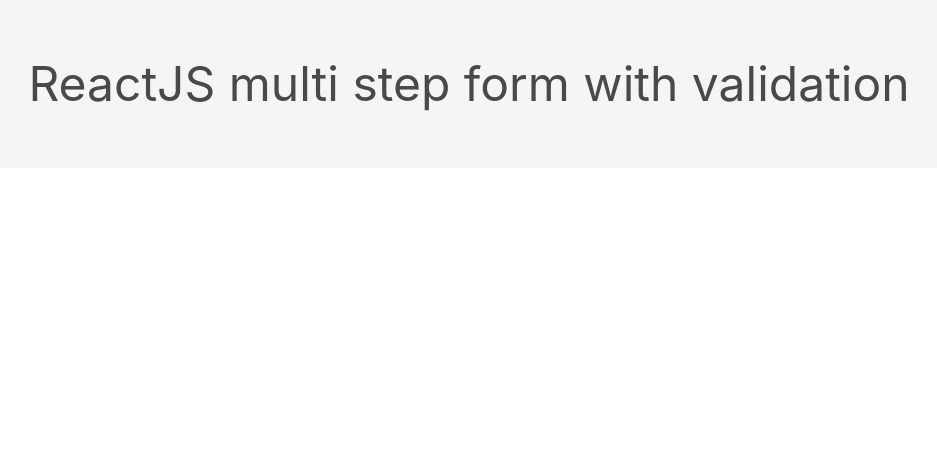
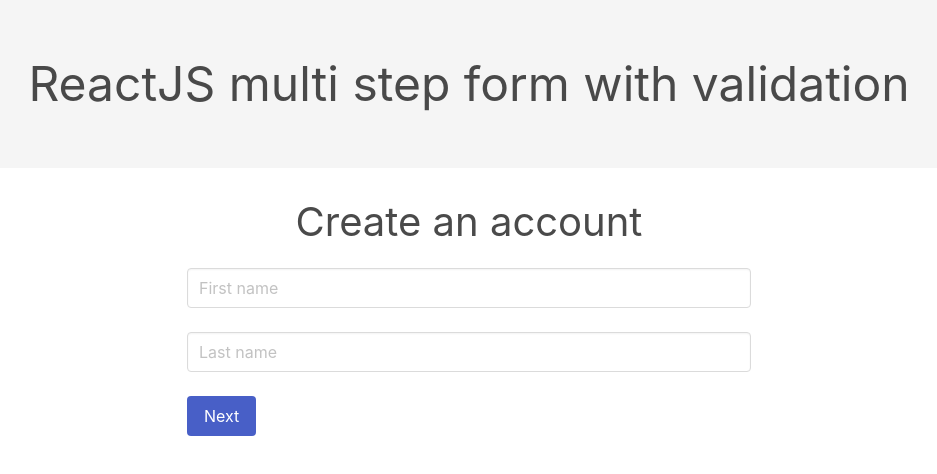
Before and after one commit to pablomaribondo/react-multistep-form, a React (Create React App) app: page / in a window 1280 px wide. Shown: the top 474 px of the page, without its empty margins (171-1108 px from the left). Built offline with nearby package versions, Linux system fonts and the light colour scheme.

Commit message:
feat: update App component to use form component

```diff
--- a/src/App.tsx
+++ b/src/App.tsx
@@ -1,5 +1,8 @@
 import { FC } from 'react';
+
 import './App.css';
+
+import Form from './components/Form';
 
 const App: FC = () => {
   return (
@@ -16,7 +19,7 @@ const App: FC = () => {
       <div className="container pt-5">
         <div className="columns">
           <div className="column is-half is-offset-one-quarter">
-            {/* form component */}
+            <Form />
           </div>
         </div>
       </div>
```
